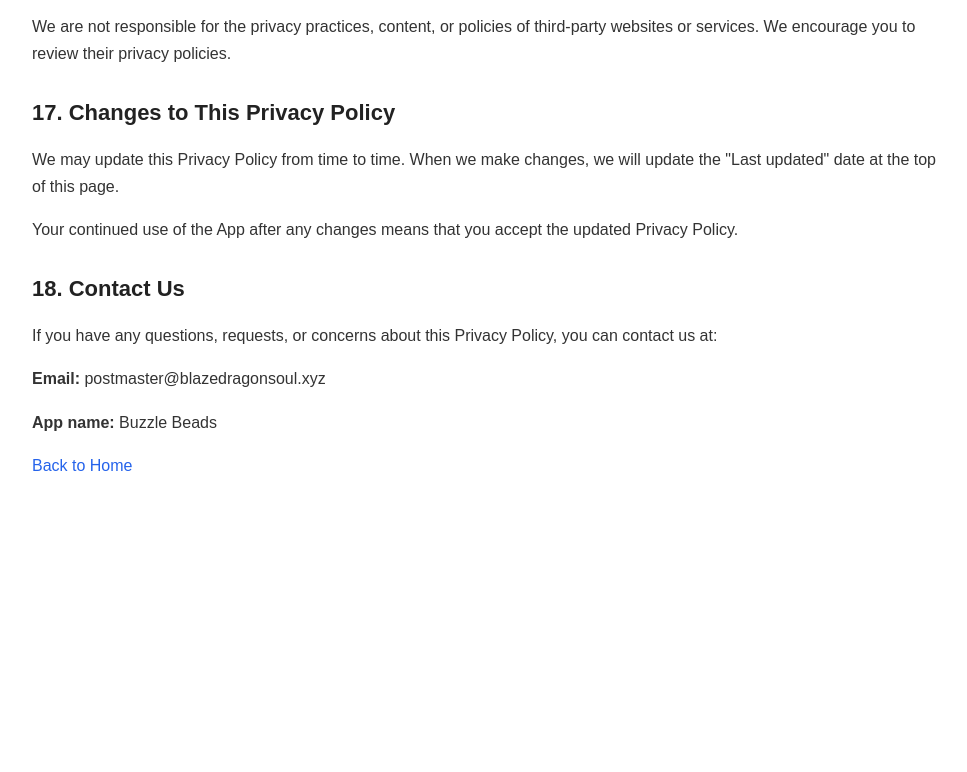
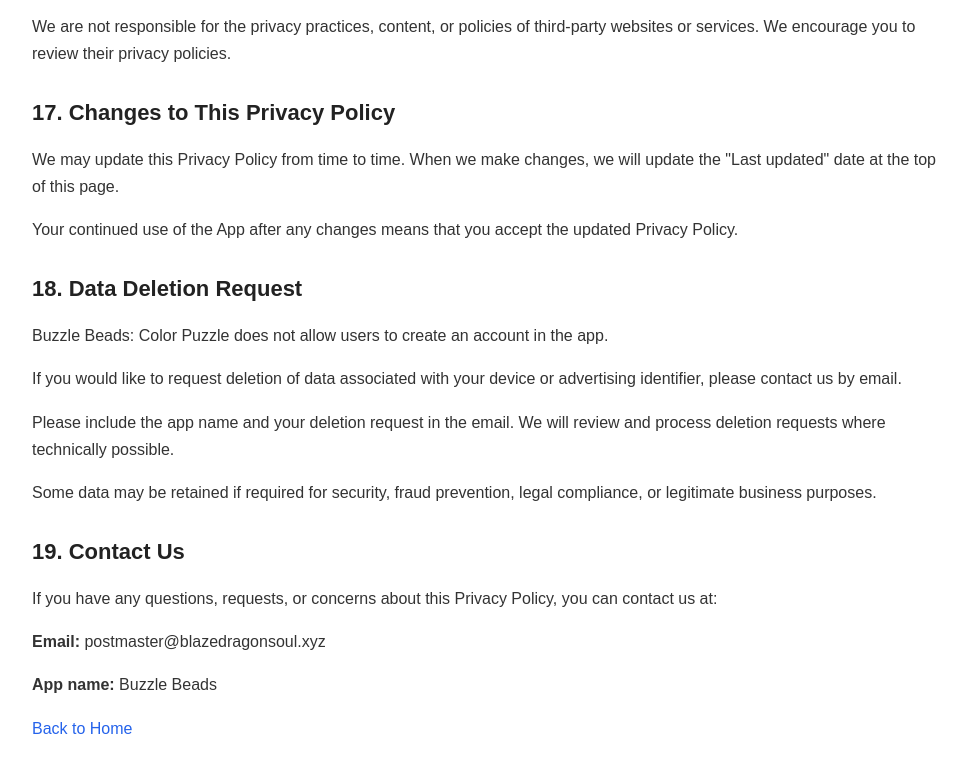
Before and after one commit to BlazeDragon-Casual/buzzle-beads, a plain HTML site: page privacy-policy.html in a window 1280 px wide. Shown: the part 5436-6208 px from the top of the page, without its empty margins (148-1115 px from the left). Before the commit the page ends 5955 px from the top, so only its background shows below. Drawn offline with Linux system fonts and the light colour scheme.

Commit message:
Update privacy-policy.html

```diff
--- a/privacy-policy.html
+++ b/privacy-policy.html
@@ -390,7 +390,28 @@
     Your continued use of the App after any changes means that you accept the updated Privacy Policy.
   </p>
 
-  <h2>18. Contact Us</h2>
+  <h2>18. Data Deletion Request</h2>
+
+  <p>
+    Buzzle Beads: Color Puzzle does not allow users to create an account in the app.
+  </p>
+
+  <p>
+    If you would like to request deletion of data associated with your device or advertising identifier,
+    please contact us by email.
+  </p>
+
+  <p>
+    Please include the app name and your deletion request in the email.
+    We will review and process deletion requests where technically possible.
+  </p>
+
+  <p>
+    Some data may be retained if required for security, fraud prevention, legal compliance,
+    or legitimate business purposes.
+  </p>
+</section>
+  <h2>19. Contact Us</h2>
 
   <p>
     If you have any questions, requests, or concerns about this Privacy Policy, you can contact us at:
```
